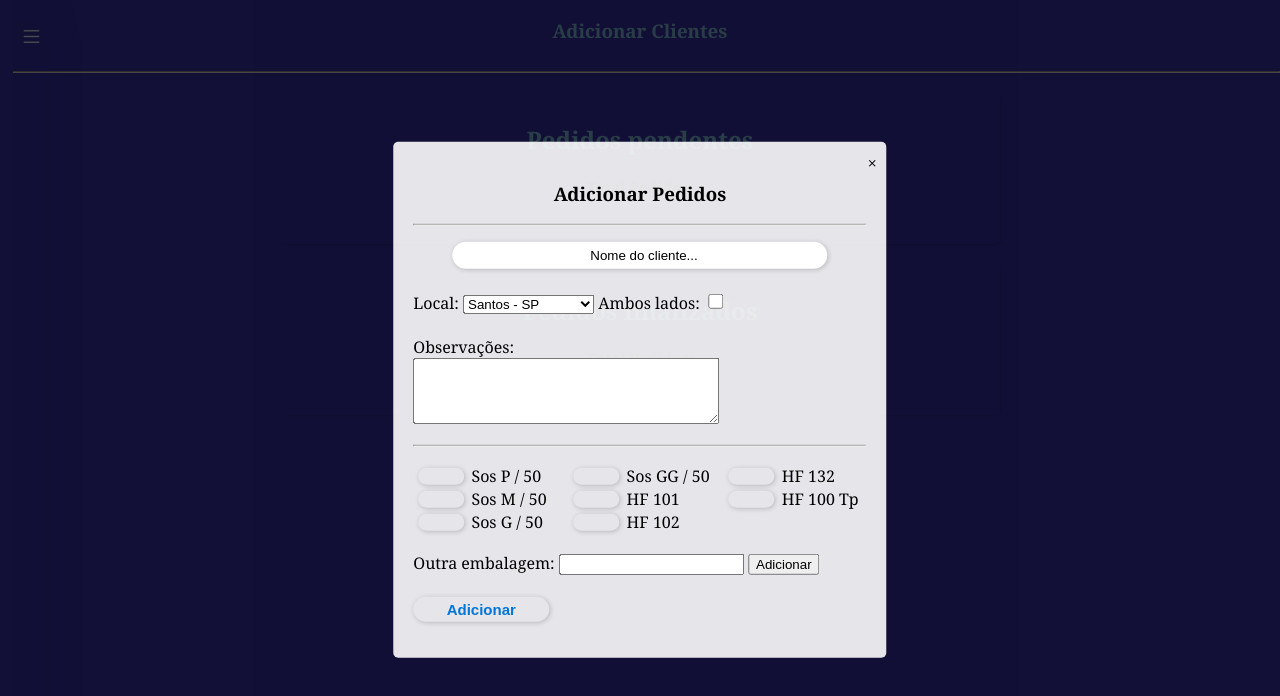
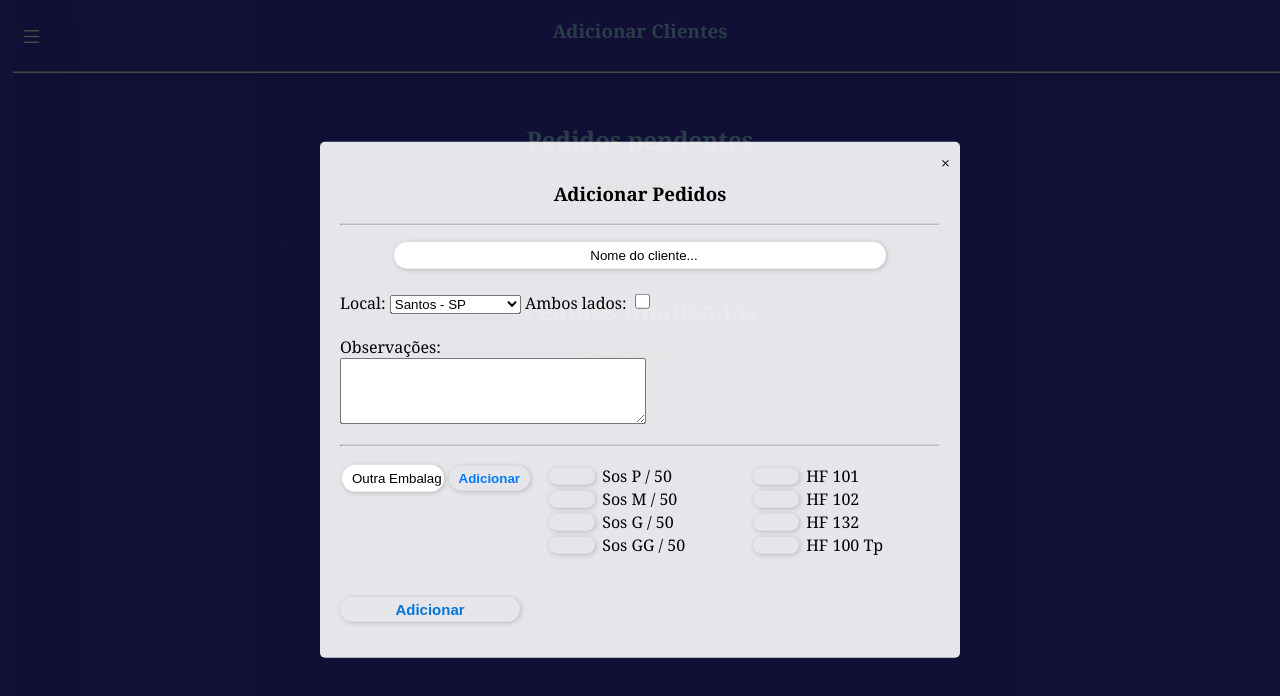
Before and after one commit to aparecido-stos/aparecido-stos.github.io, a plain HTML site: page menu/menu.html in a window 1280 px wide. Both pictures are taken after a click on the element "Adicionar Clientes". Drawn offline with nearby package versions, Linux system fonts and the light colour scheme.

Commit message:
6.3 adicionando botao das embalagens

```diff
--- a/menu/menu.html
+++ b/menu/menu.html
@@ -91,6 +91,13 @@
   <div class="pedidocliente">
     <hr>
     <ul class="UlPedidos">
+
+      <div class="input-with-button">
+        <input type="text" name="inputOutraEmbalagem" id="inputOutraEmbalagem" placeholder="Outra Embalagem..."/>
+        <button id="addOutraEmbalagem" type="button">Adicionar</button>
+      </div>
+      <br><br>
+
         <li>
           <input type="number" name="numberSosP" id="numberSosP" min="1" />
           <label for="Sos">Sos P / 50</label>
@@ -126,10 +133,7 @@
 
         </ul>
 
-          <label for="outraEmbalagem">Outra embalagem:</label>
-          <input type="text" name="inputOutraEmbalagem" id="inputOutraEmbalagem"/>
-          <button id="addOutraEmbalagem" type="button">Adicionar</button>
-        <br><br>
+        <br>
           <button id="addClientBtn" type="button">Adicionar</button>
         </p>
         </div>
--- a/menu/style.css
+++ b/menu/style.css
@@ -362,3 +362,46 @@ input::placeholder {
 .inputMarket {
   padding-top: 18px;
 }
+
+/*botao dentro do input*/
+.input-with-button {
+  display: flex; /* Usando flexbox para alinhar elementos lado a lado */
+  align-items: center; /* Alinhar verticalmente os elementos ao centro */
+}
+
+#inputOutraEmbalagem {
+  text-align: center;
+  height: 25px;
+  border-radius: 30px;
+  color: skyblue;
+  display: block;
+  margin: auto;
+  width: 80%;
+  padding-left: 10px;
+  outline-color: #0275d8;
+  border: 0;
+  background: white;
+  box-shadow: 1px 1px 5px rgba(0, 0, 0, 0.2);
+}
+
+.input-with-button input {
+  flex: 1; /* O campo de entrada de texto ocupa o espaço restante */
+}
+
+.input-with-button button {
+  padding: 4px 10px;
+  margin-left: 5px;
+  font-weight: bold;
+  background: transparent;
+  box-shadow: 1px 1px 5px rgba(0, 0, 0, 0.2);
+  color: #007bff;
+  height: 25px;
+  border-radius: 30px;
+  border: none;
+  cursor: pointer;
+}
+
+.input-with-button button:hover {
+  background-color: #007bff;
+  color: #fff;
+}
```
